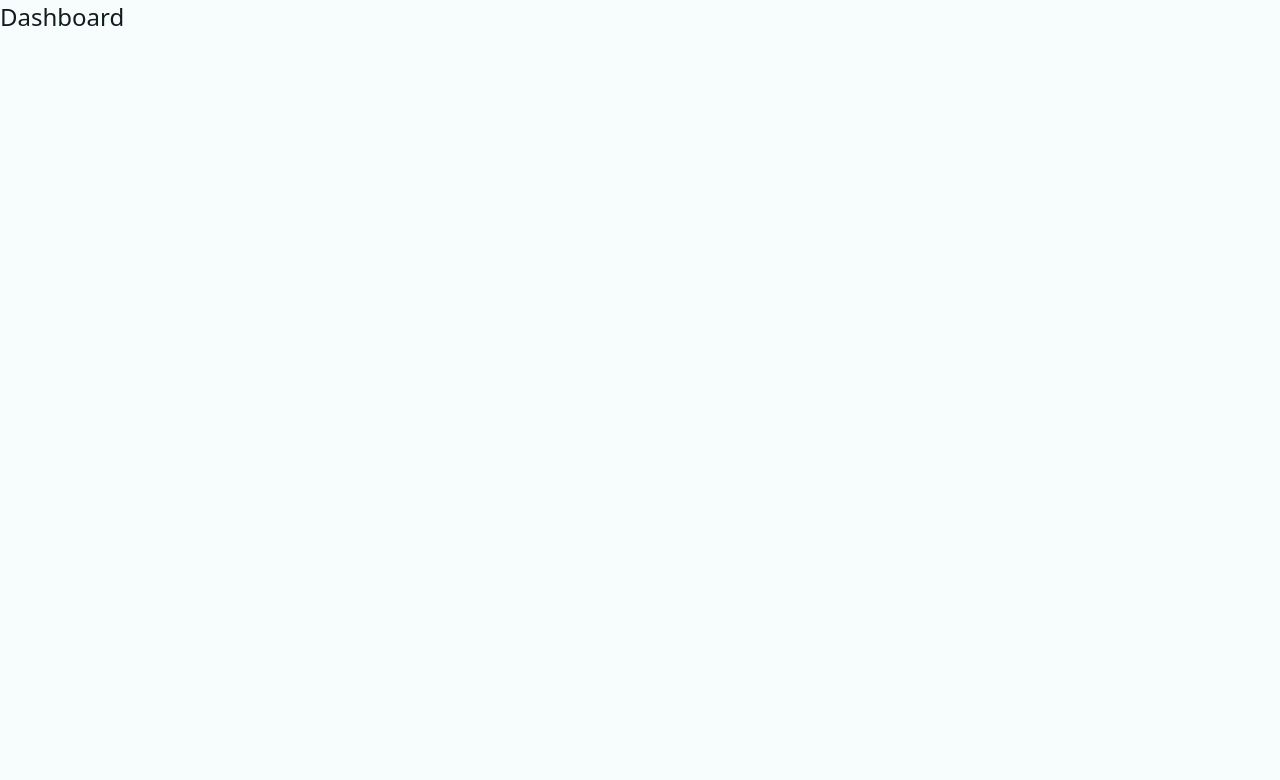
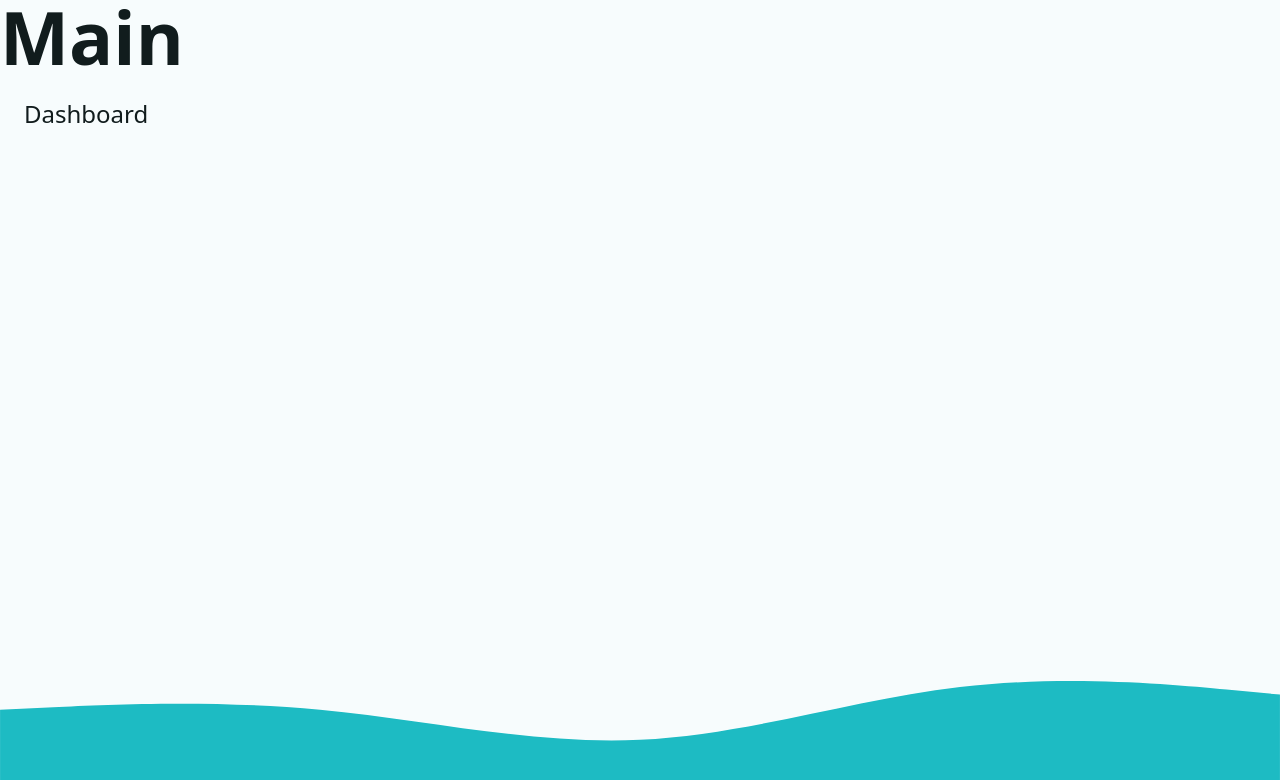
Before and after one commit to viv756/expence-app, a React (Vite) app: page / in a window 1280 px wide. Shown: the top 780 px of the page. Built offline with nearby package versions, Linux system fonts and the light colour scheme.

Commit message:
image added

```diff
--- a/src/layouts/Main.jsx
+++ b/src/layouts/Main.jsx
@@ -1,5 +1,7 @@
 import { Outlet, useLoaderData } from "react-router-dom";
 
+// assets
+import wave from "../assets/wave.svg"
 // helper functions
 import { fetchdata } from "../helpers";
 
@@ -10,8 +12,12 @@ export function mainLoader() {
 }
 const Main = () => {
   return (
-    <div>
-      <Outlet />
+    <div className="layout">
+      <h1> Main</h1>
+      <main>
+        <Outlet />
+      </main>
+      <img src={wave} alt="wave" />
     </div>
   );
 };
```
